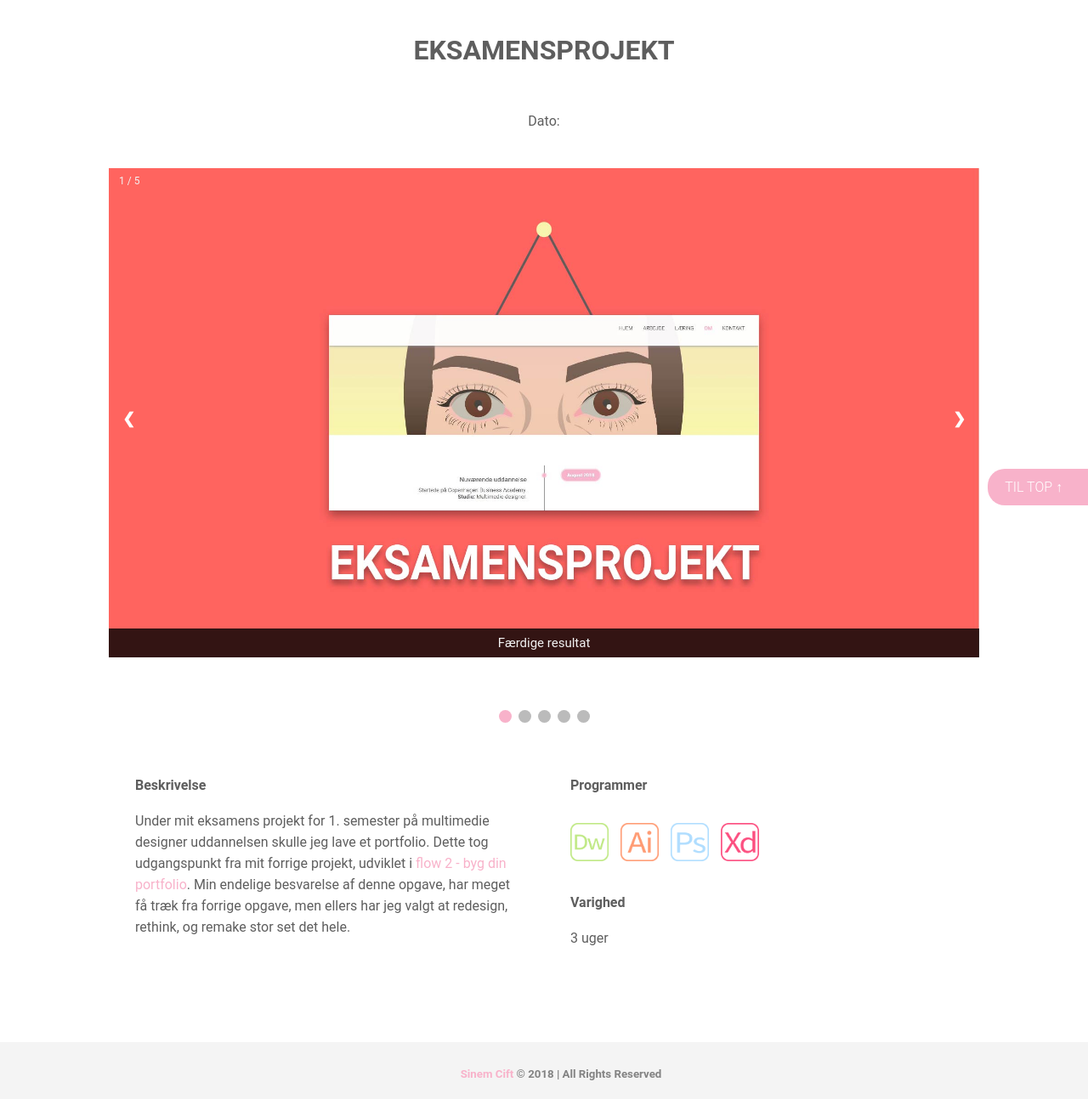
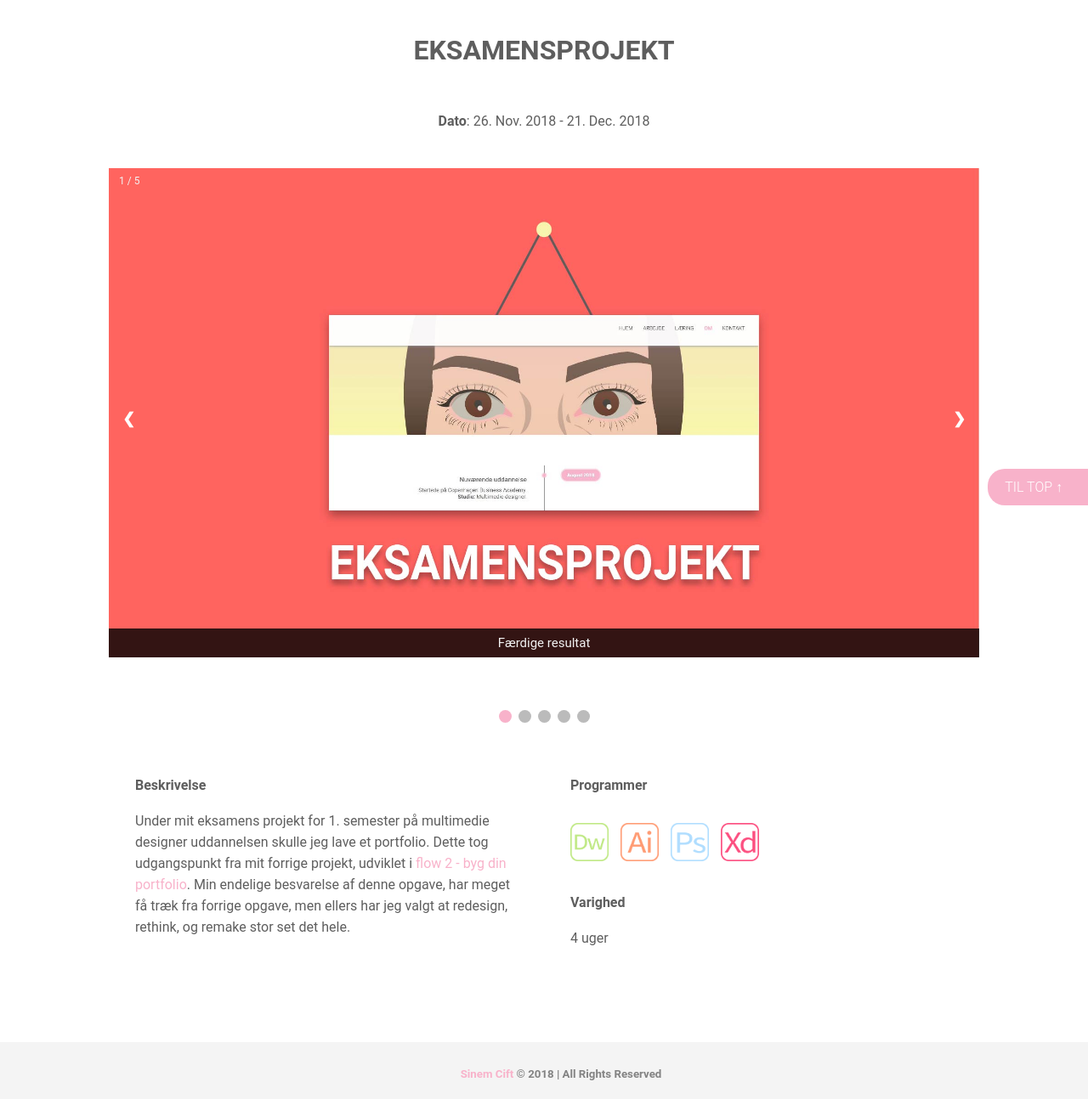
Before and after one commit to sinemcift/Portfolio, a plain HTML site: page pages/projekter/eksamensprojekt.html in a window 1280 px wide. Shown: the part 185-1479 px from the top of the page at 85% size. Drawn offline with Linux system fonts and the light colour scheme.

Commit message:
update_2 20/12/2018

```diff
--- a/pages/projekter/eksamensprojekt.html
+++ b/pages/projekter/eksamensprojekt.html
@@ -32,7 +32,7 @@
 </table>
 	<div class="titel"><h1>EKSAMENSPROJEKT</h1></div>
 <div class="page_discribtion under_flow_titel">
-		<p>Dato:</p>
+		<p><strong>Dato</strong>: 26. Nov. 2018 - 21. Dec. 2018</p>
 	</div> <!--  PROJECT DETAILS TITEL END  -->
 
 
@@ -106,7 +106,7 @@
 		<img class="program_icons" src="../../images/icons/ps_icon.png" alt="Adobe photoshop logo ikon.">
 		<img class="program_icons" src="../../images/icons/xd_icon.png" alt="Adobe experience design logo ikon.">
 		<h4 class="under_titler">Varighed</h4>
-		<p>3 uger</p>
+		<p>4 uger</p>
 	</div>
 </div>
 
```
Also changed, not shown: pages/projekter/byg_din_portfolio.html (+1 -1 lines), pages/projekter/byg_en_app.html (+2 -2 lines), pages/projekter/photoshop_manipulering.html (+1 -1 lines), pages/projekter/sweetbot.html (+1 -1 lines).
